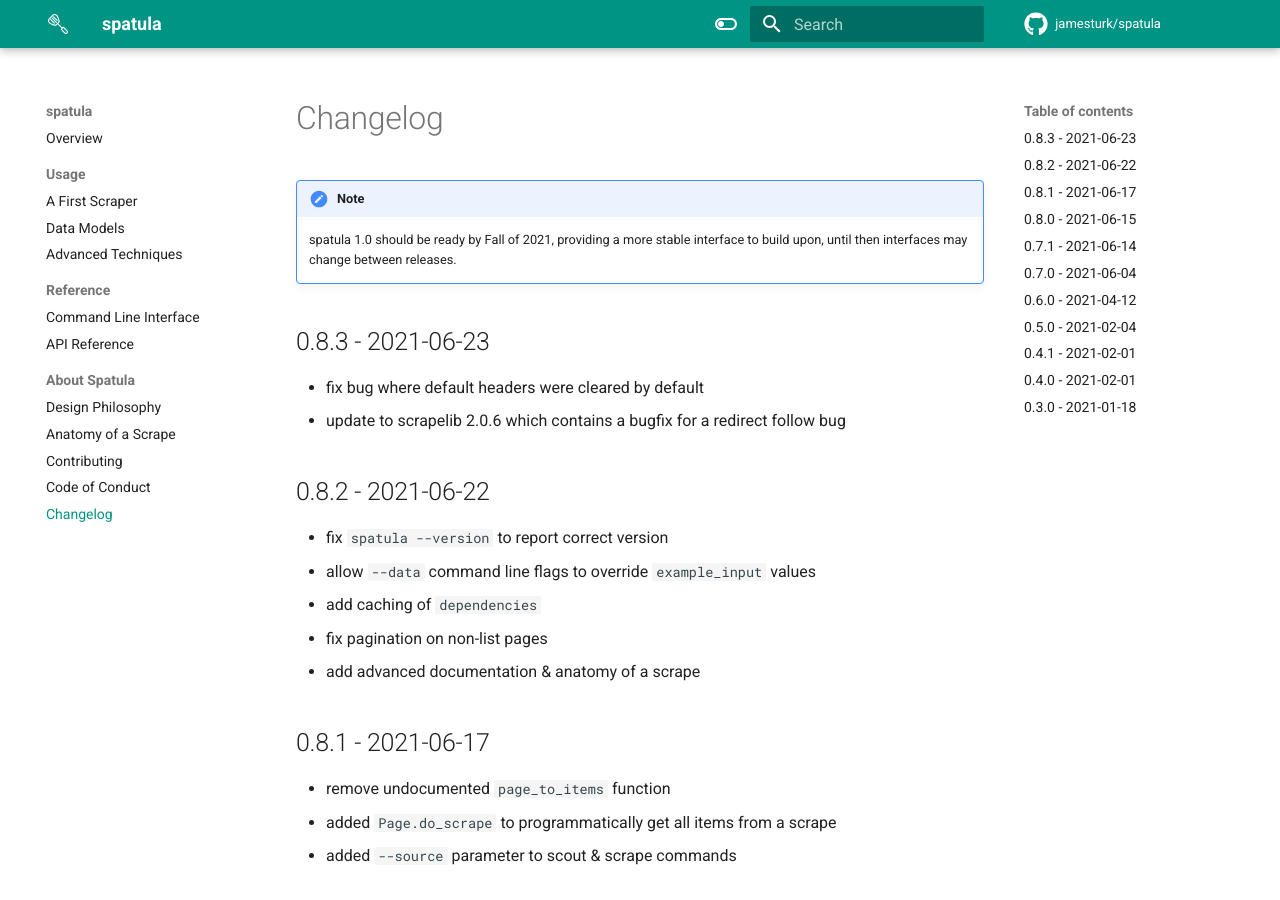
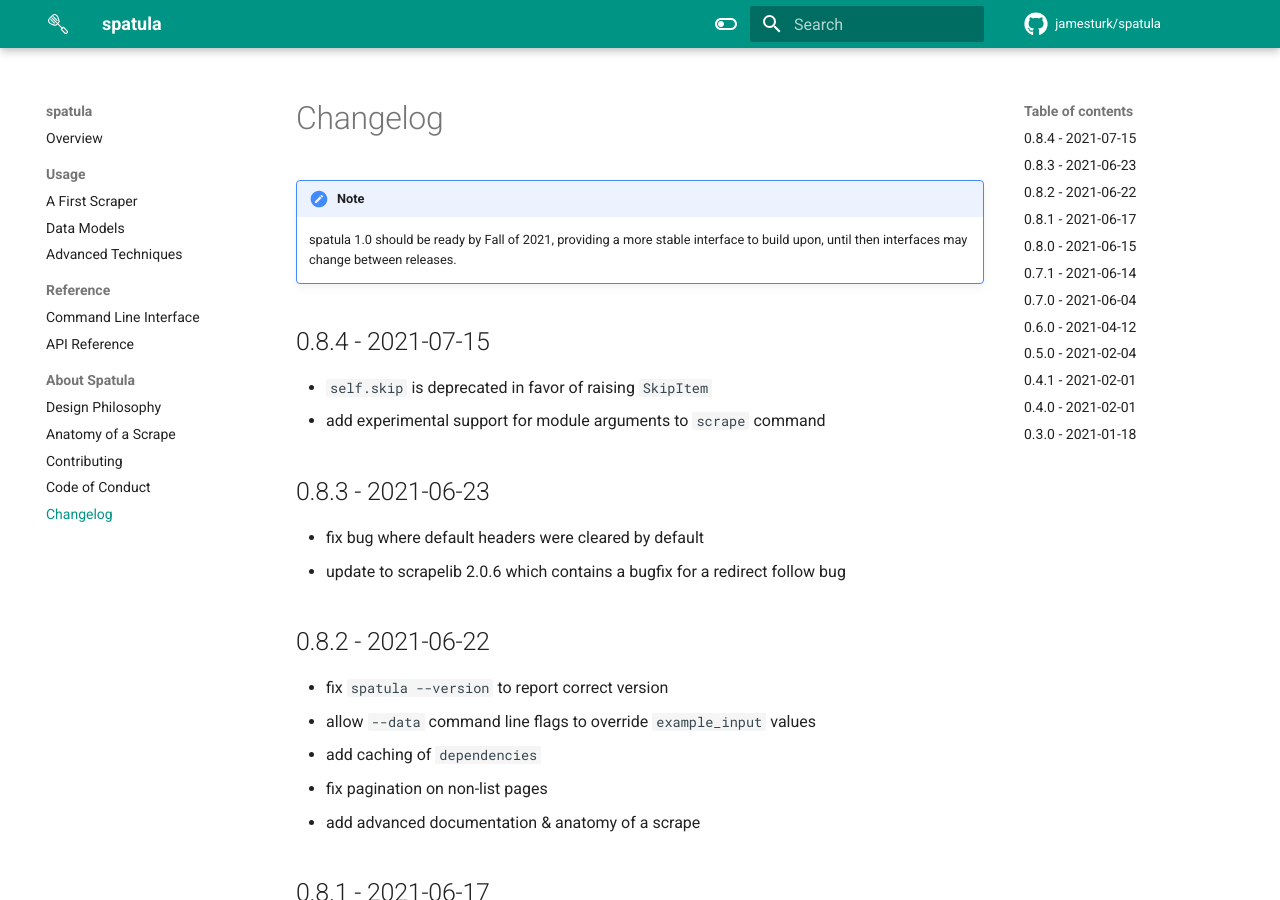
Before and after one commit to jamesturk/spatula, an MkDocs documentation site: the page built from docs/changelog.md, in a window 1280 px wide and 900 px high. Built offline with MkDocs 1.6.1 and Material for MkDocs 9.7.7, drawn with Linux system fonts in a browser that asks for light colours; comment, search, counter and statistics services are not loaded.

Commit message:
update changelog for 0.8.4

```diff
--- a/docs/changelog.md
+++ b/docs/changelog.md
@@ -2,6 +2,11 @@
 
 !!! note
     spatula 1.0 should be ready by Fall of 2021, providing a more stable interface to build upon, until then interfaces may change between releases.
+
+## 0.8.4 - 2021-07-15
+
+- `self.skip` is deprecated in favor of raising `SkipItem`
+- add experimental support for module arguments to `scrape` command
 
 ## 0.8.3 - 2021-06-23
 
```
